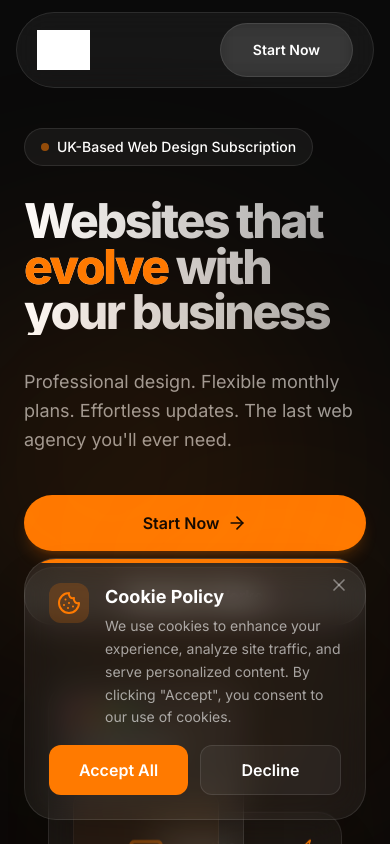
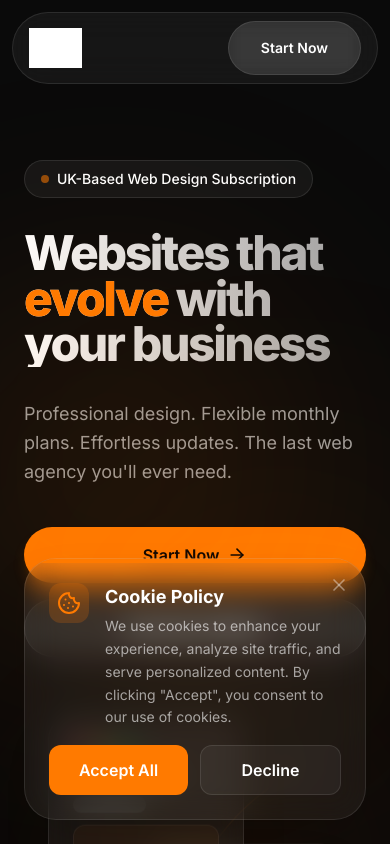
Before and after one commit to JG-OBT/One-Big-Tick, a React (Vite) app: page / in a window 390 px wide. Shown: the top 844 px of the page. Built offline with nearby package versions, Linux system fonts and the light colour scheme; grey boxes are pictures that could not be loaded.

Commit message:
Update App.tsx

```diff
--- a/src/App.tsx
+++ b/src/App.tsx
@@ -64,8 +64,8 @@ const Navbar = () => {
   const isHome = location.pathname === '/';
 
   return (
-    <nav className="fixed top-0 left-0 right-0 z-50 px-4 md:px-6 py-3 md:py-4">
-      <div className="max-w-7xl mx-auto flex items-center justify-between glass rounded-full px-5 md:px-8 py-2.5 md:py-3">
+    <nav className="fixed top-0 left-0 right-0 z-50 px-3 md:px-6 py-3 md:py-4">
+      <div className="max-w-7xl mx-auto flex items-center justify-between glass rounded-full px-4 md:px-8 py-2 md:py-3">
         <Link to="/">
           <Logo />
         </Link>
@@ -148,11 +148,11 @@ const PricingCard = ({ title, price, features, popular = false, delay = 0 }: any
 // --- Sections ---
 
 const Hero = () => (
-  <section className="relative min-h-screen flex items-center pt-32 pb-16 md:pt-36 md:pb-20 lg:pt-24 overflow-hidden">
+  <section className="relative min-h-screen flex items-center pt-40 pb-16 md:pt-44 md:pb-20 lg:pt-24 overflow-hidden">
     <div className="absolute top-1/4 -left-20 w-96 h-96 bg-brand-orange/10 blur-[120px] rounded-full" />
     <div className="absolute bottom-1/4 -right-20 w-96 h-96 bg-brand-orange/5 blur-[120px] rounded-full" />
 
-    <div className="max-w-7xl mx-auto px-6 grid lg:grid-cols-2 gap-12 lg:gap-16 items-center w-full">
+    <div className="max-w-7xl mx-auto px-6 grid lg:grid-cols-2 gap-12 lg:gap-16 items-start lg:items-center w-full">
       <motion.div
         initial={{ opacity: 0, x: -50 }}
         animate={{ opacity: 1, x: 0 }}
@@ -168,7 +168,7 @@ const Hero = () => (
           UK-Based Web Design Subscription
         </motion.div>
 
-        <h1 className="text-5xl sm:text-6xl lg:text-7xl xl:text-8xl font-extrabold tracking-tighter mb-8 leading-[0.95] text-gradient">
+        <h1 className="text-5xl sm:text-6xl md:text-7xl xl:text-8xl font-extrabold tracking-tighter mb-8 leading-[0.95] text-gradient">
           Websites that <br />
           <span className="text-brand-orange">evolve</span> with your business
         </h1>
@@ -642,11 +642,11 @@ const ContactPage = () => {
           transition={{ duration: 0.8 }}
         >
           <h1 className="text-5xl md:text-7xl font-extrabold tracking-tighter mb-8 leading-tight">
-            Let's build <br />
+            Let&apos;s build <br />
             <span className="text-brand-orange">something big.</span>
           </h1>
           <p className="text-xl text-white/60 mb-12 max-w-lg leading-relaxed">
-            Ready to evolve your digital presence? Fill out the form and we'll start the conversation.
+            Ready to evolve your digital presence? Fill out the form and we&apos;ll start the conversation.
           </p>
 
           <div className="space-y-8">
```
